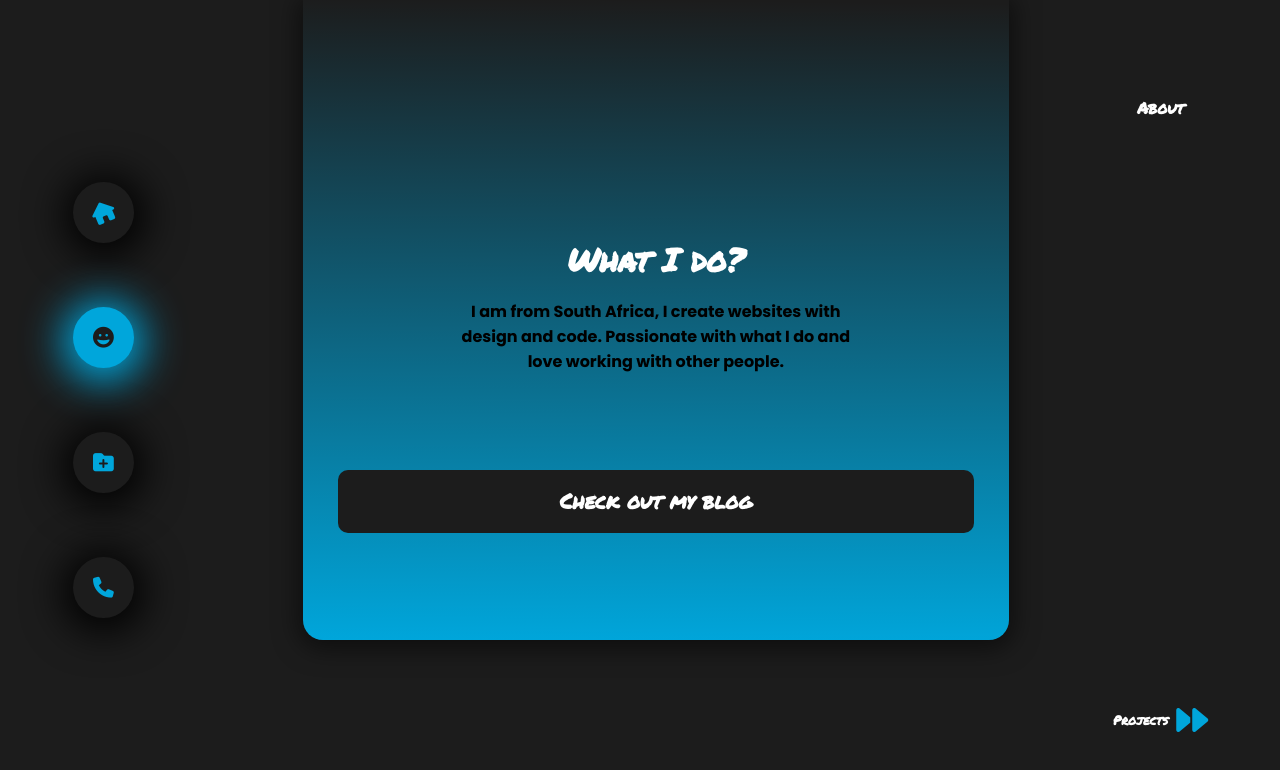
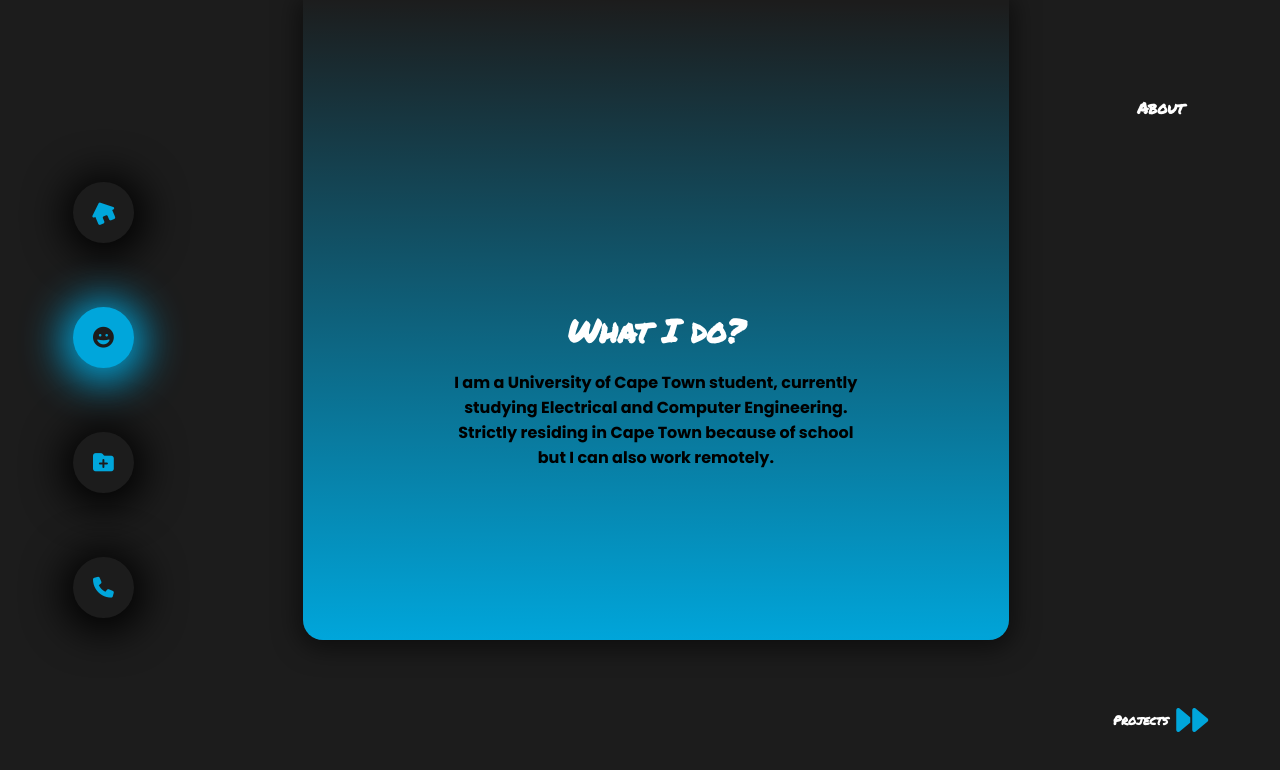
Before and after one commit to contawo/contawo-first-portfolio, a React (Create React App) app: page /about in a window 1280 px wide. Shown: the top 770 px of the page. Built offline with nearby package versions, Linux system fonts and the light colour scheme.

Commit message:
Removing the Blog button
Removing the blog button because it links to somewhere

```diff
--- a/src/index.css
+++ b/src/index.css
@@ -378,6 +378,7 @@ html, body {
   font-family: var(--font-poppins);
   font-weight: bold;
   margin-top: 1em;
+  margin-bottom: 1.5em;
 }
 
 .about-info {
--- a/src/pages/About.js
+++ b/src/pages/About.js
@@ -9,10 +9,10 @@ const About = () => {
             <div className="main-about">
                 <div className="about-content">
                     <h1>What I do?</h1>
-                    <p>I am from South Africa, I create websites with design and code. Passionate with what I do and love working with other people.</p>
-                    <a href='https://fontawesome.com/' className='blog-button' target="_blank" rel="noopener noreferrer">
+                    <p>I am a University of Cape Town student, currently studying Electrical and Computer Engineering. Strictly residing in Cape Town because of school but I can also work remotely.</p>
+                    {/* <a href='https://fontawesome.com/' className='blog-button' target="_blank" rel="noopener noreferrer">
                         <h1>Check out my blog</h1>
-                    </a>
+                    </a> */}
                 </div>
                 <div className='about-info'>
                     <h1>About</h1>
```
